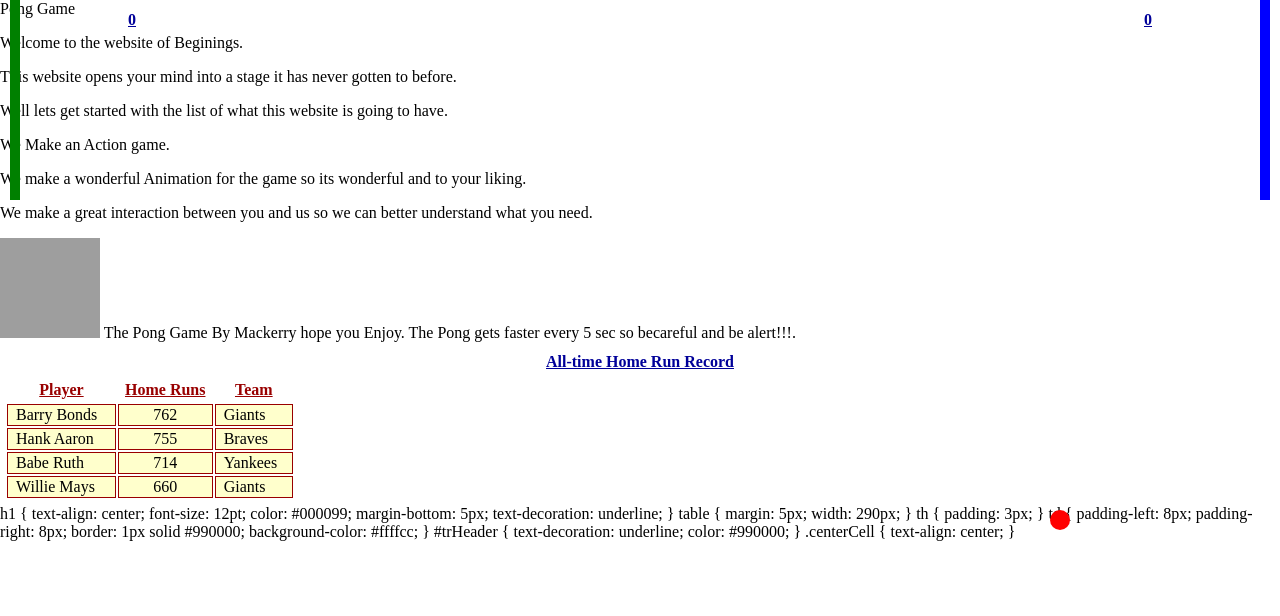
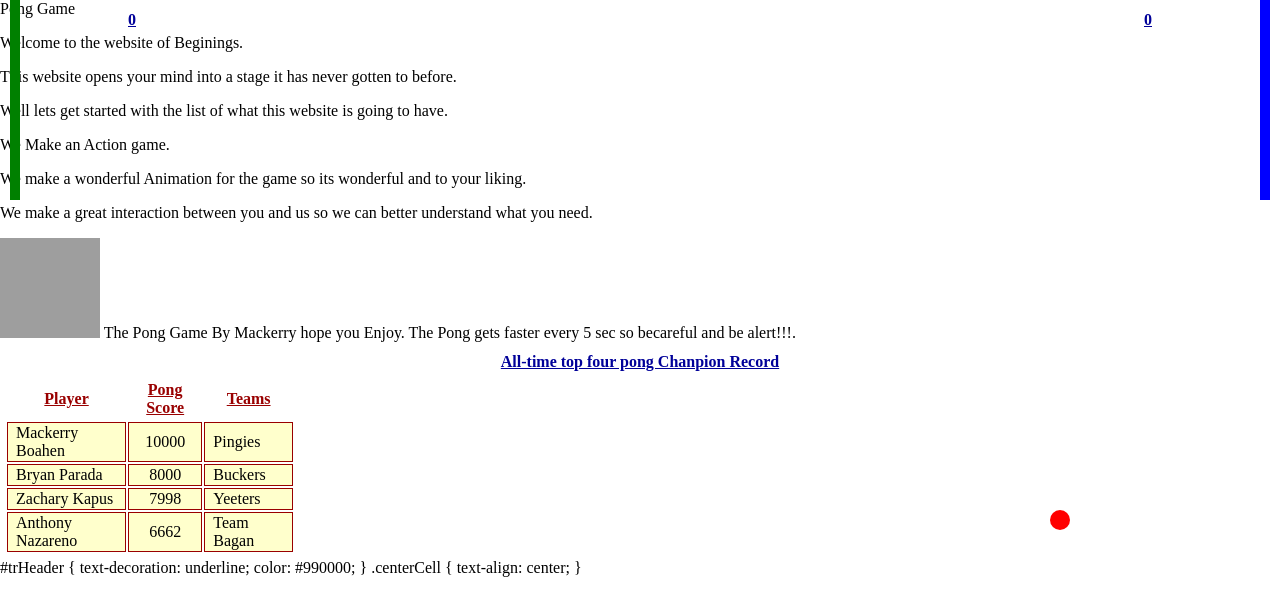
Before and after one commit to Mackerry/boahenm21.github.io, a plain HTML site: page index.html in a window 1280 px wide. Drawn offline with Linux system fonts and the light colour scheme; grey boxes are pictures that could not be loaded.

Commit message:
Update index.html

```diff
--- a/index.html
+++ b/index.html
@@ -228,60 +228,37 @@
  <body>
 
  <div>
- <h1>All-time Home Run Record</h1>
+ <h1>All-time top four pong Chanpion Record</h1>
  <table>
    <tr id="trHeader">
      <th>Player</th>
-     <th>Home Runs</th>
-     <th>Team</th>
+     <th>Pong Score</th>
+     <th>Teams</th>
    </tr>
    <tr>
-     <td>Barry Bonds</td>
-     <td class="centerCell">762</td>
-     <td>Giants</td>
+     <td>Mackerry Boahen</td>
+     <td class="centerCell">10000</td>
+     <td>Pingies</td>
    </tr>
    <tr>
-     <td>Hank Aaron</td>
-     <td class="centerCell">755</td>
-     <td>Braves</td>
+     <td>Bryan Parada</td>
+     <td class="centerCell">8000</td>
+     <td>Buckers</td>
    </tr>
    <tr>
-     <td>Babe Ruth</td>
-     <td class="centerCell">714</td>
-     <td>Yankees</td>
+     <td>Zachary Kapus</td>
+     <td class="centerCell">7998</td>
+     <td>Yeeters</td>
    </tr>
    <tr>
-     <td>Willie Mays</td>
-     <td class="centerCell">660</td>
-     <td>Giants</td>
+     <td>Anthony Nazareno</td>
+     <td class="centerCell">6662</td>
+     <td>Team Bagan</td>
    </tr>
  </table>
  </div>
  </body>
  </html>
-h1 {
-        text-align: center;
-        font-size: 12pt;
-        color: #000099;
-        margin-bottom: 5px;
-        text-decoration: underline;
-    }
-
-    table {
-        margin: 5px;
-        width: 290px;
-    }
-
-    th {
-        padding: 3px;
-    }
-
-    td {
-        padding-left: 8px;
-        padding-right: 8px;
-        border: 1px solid #990000;
-        background-color: #ffffcc;
-    }
 
     #trHeader {
         text-decoration: underline;
@@ -291,4 +268,3 @@ h1 {
     .centerCell {
         text-align: center;
     }
-<link href="StyleSheet.css" rel="stylesheet" type="text/css">
```
